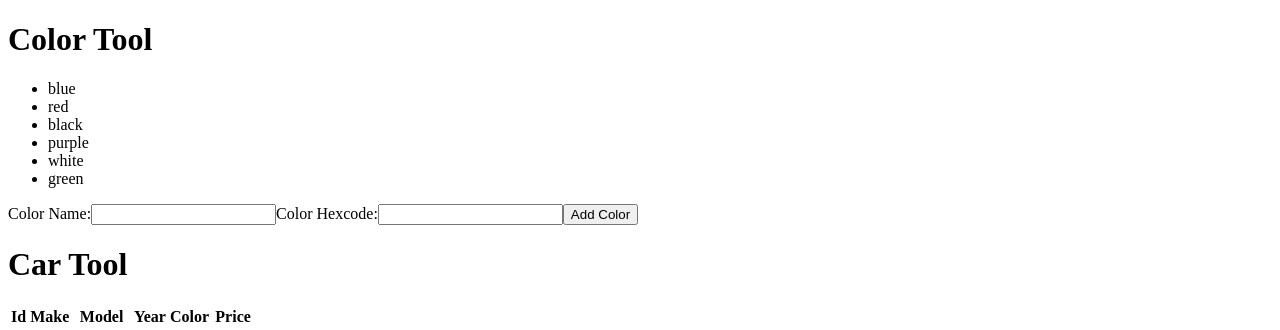
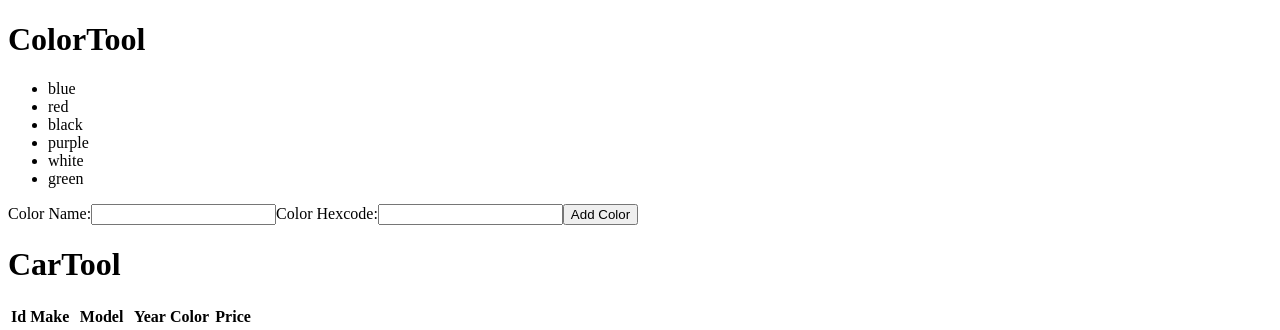
Before and after one commit to BradleyAllanDavis/FrontendBootcamp, a React (Create React App) app: page / in a window 1280 px wide. Shown: the top 330 px of the page. Built offline with nearby package versions, Linux system fonts and the light colour scheme.

Commit message:
Exercise 7

```diff
--- /dev/null
+++ b/src/components/CarTable.js
@@ -0,0 +1,23 @@
+import { CarViewRow } from "./CarViewRow";
+
+export const CarTable = (props) => {
+  return (
+    <>
+      <table>
+        <thead>
+          <tr>
+            <th>Id</th>
+            <th>Make</th>
+            <th>Model</th>
+            <th>Year</th>
+            <th>Color</th>
+            <th>Price</th>
+          </tr>
+        </thead>
+        <tbody>
+          {props.cars.map(car => <CarViewRow car={car} />)}
+        </tbody>
+      </table>
+    </>
+  );
+};
--- a/src/components/CarTool.js
+++ b/src/components/CarTool.js
@@ -1,4 +1,6 @@
 import { useState } from 'react';
+import { ToolHeader } from './ToolHeader';
+import { CarTable } from './CarTable';
 
 export const CarTool = (props) => {
 
@@ -37,34 +39,12 @@ export const CarTool = (props) => {
     });
   }
 
+  const headerName = 'CarTool';
 
   return (
     <>
-      <header>
-        <h1>Car Tool</h1>
-      </header>
-      <table>
-        <thead>
-          <tr>
-            <th>Id</th>
-            <th>Make</th>
-            <th>Model</th>
-            <th>Year</th>
-            <th>Color</th>
-            <th>Price</th>
-          </tr>
-        </thead>
-        <tbody>
-          {cars.map(car => <tr key={car.id}>
-            <td>{car.id}</td>
-            <td>{car.make}</td>
-            <td>{car.model}</td>
-            <td>{car.year}</td>
-            <td>{car.color}</td>
-            <td>{car.price}</td>
-            </tr>)}
-        </tbody>
-      </table>
+      <ToolHeader header={headerName}/>
+      <CarTable cars={props.cars}/>
       <form>
         <label>
           Car Make:
--- /dev/null
+++ b/src/components/CarViewRow.js
@@ -0,0 +1,14 @@
+export const CarViewRow = (props) => {
+  return (
+    <>
+      <tr key={props.car.id}>
+        <td>{props.car.id}</td>
+        <td>{props.car.make}</td>
+        <td>{props.car.model}</td>
+        <td>{props.car.year}</td>
+        <td>{props.car.color}</td>
+        <td>{props.car.price}</td>
+      </tr>
+    </>
+  );
+};
--- /dev/null
+++ b/src/components/ColorList.js
@@ -0,0 +1,9 @@
+export const ColorList = (props) => {
+  return (
+    <>
+      <ul>
+        {props.colors.map(color => <li key={color.id}>{color.name}</li>)}
+      </ul>
+    </>
+  );
+};
--- a/src/components/ColorTool.js
+++ b/src/components/ColorTool.js
@@ -1,4 +1,6 @@
 import { useState } from 'react';
+import { ColorList } from './ColorList';
+import { ToolHeader } from './ToolHeader';
 
 export const ColorTool = (props) => {
 
@@ -30,14 +32,12 @@ export const ColorTool = (props) => {
     });
   }
 
+  const headerName = 'ColorTool';
+
   return (
     <>
-      <header>
-        <h1>Color Tool</h1>
-      </header>
-      <ul>
-        {colors.map(color => <li key={color.id}>{color.name}</li>)}
-      </ul>
+      <ToolHeader header={headerName}/>
+      <ColorList colors={colors}/>
       <form>
         <label>
           Color Name:
--- /dev/null
+++ b/src/components/ToolHeader.js
@@ -0,0 +1,9 @@
+export const ToolHeader = (props) => {
+  return (
+    <>
+      <header>
+        <h1>{props.header}</h1>
+      </header>
+    </>
+  );
+};
```
